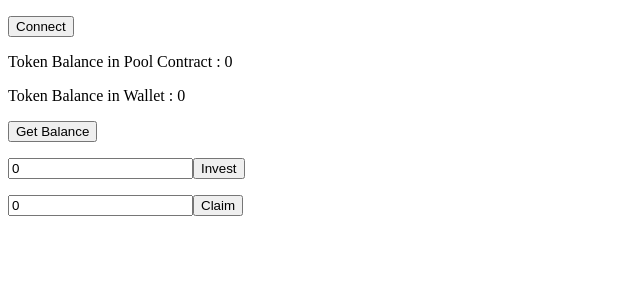
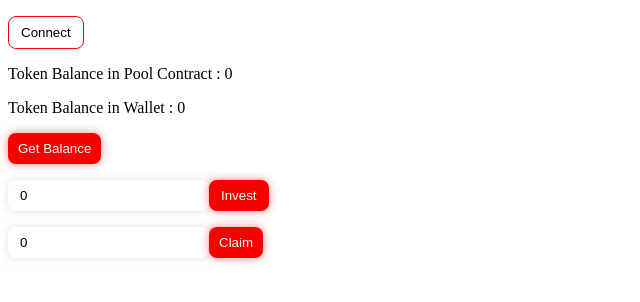
Before and after one commit to apolonsoft/sheesha-finance-test-task, a Next.js app: page / in a window 1280 px wide. Shown: the top 302 px of the page, without its empty margins (0-640 px from the left). Built offline with nearby package versions, Linux system fonts and the light colour scheme.

Commit message:
simple styling

```diff
--- a/package.json
+++ b/package.json
@@ -28,13 +28,11 @@
   },
   "dependencies": {
     "@openzeppelin/contracts": "^4.6.0",
-    "@walletconnect/web3-provider": "^1.7.8",
     "dotenv": "^16.0.1",
     "next": "^12.1.6",
     "react": "^18.1.0",
     "react-dom": "^18.1.0",
     "ts-node": "^10.8.1",
-    "typescript": "^4.7.3",
-    "web3modal": "^1.9.8"
+    "typescript": "^4.7.3"
   }
 }
--- a/src/pages/index.js
+++ b/src/pages/index.js
@@ -3,8 +3,8 @@ import Pool from "../../artifacts/contracts/SheeshaPool.sol/SheeshaPool.json";
 import Erc20Token from "../abi/Erc20Token.json";
 import {useState} from "react";
 
-const contractAddress = "0xA4899D35897033b927acFCf422bc745916139776";
-const tokenAddress = "0x367761085BF3C12e5DA2Df99AC6E1a824612b8fb";
+const contractAddress = "0x0DCd1Bf9A1b36cE34237eEaFef220932846BCD82";
+const tokenAddress = "0xa513E6E4b8f2a923D98304ec87F64353C4D5C853";
 
 
 function HomePage() {
@@ -50,7 +50,6 @@ function HomePage() {
 
     const invest = async (e) => {
         try {
-            console.log(investAmount);
             const value = ethers.utils.parseUnits(investAmount, 18);
             const approval = await tokenContract.approve(contractAddress, value, {
                 from: account,
@@ -74,7 +73,6 @@ function HomePage() {
     const claim = async (e) => {
         try {
             const value = ethers.utils.parseUnits(claimAmount, 18);
-
             const tx = await contract.claim(value, {
                 from: account,
                 gasLimit: 3500000,
@@ -91,7 +89,7 @@ function HomePage() {
     return (
         <div>
             <p>
-                <button onClick={connect}>Connect</button>
+                <button onClick={connect} style={{ padding: "8px 12px", background: "transparent", border: "1px solid red", borderRadius: 8}}>Connect</button>
             </p>
 
             <div>
@@ -104,20 +102,20 @@ function HomePage() {
                 </p>
 
                 <p>
-                    <button onClick={getBalance}>Get Balance</button>
+                    <button onClick={getBalance} style={{ background: "#f70000", border: "none", borderRadius: 8, padding: "8px 10px", boxShadow: "0px 0px 10px 0px #f700007a", color: "white"}}>Get Balance</button>
                 </p>
                 <p>
-                    <input type="text" value={investAmount} onChange={(e) => {
+                    <input type="text" value={investAmount} style={{border: "none", borderRadius: 8, boxShadow: "0 0 10px 0 #cccccc8f", padding: "8px 12px"}} onChange={(e) => {
                         setInvestAmount(e.target.value);
                     }} />
-                    <button onClick={invest}>Invest</button>
+                    <button onClick={invest} style={{ background: "#f70000", border: "none", borderRadius: 8, padding: "8px 12px", boxShadow: "0px 0px 10px 0px #f700007a", color: "white"}}>Invest</button>
                 </p>
 
                 <p>
-                    <input type="text" value={claimAmount} onChange={(e) => {
+                    <input type="text" value={claimAmount} style={{border: "none", borderRadius: 8, boxShadow: "0 0 10px 0 #cccccc8f", padding: "8px 12px"}} onChange={(e) => {
                         setClaimAmount(e.target.value);
                     }} />
-                    <button onClick={claim}>Claim</button>
+                    <button onClick={claim} style={{ background: "#f70000", border: "none", borderRadius: 8, padding: "8px 10px", boxShadow: "0px 0px 10px 0px #f700007a", color: "white"}}>Claim</button>
                 </p>
             </div>
         </div>
```
Also changed, not shown: 2 other files (tests, documents, lock files or other folders).
